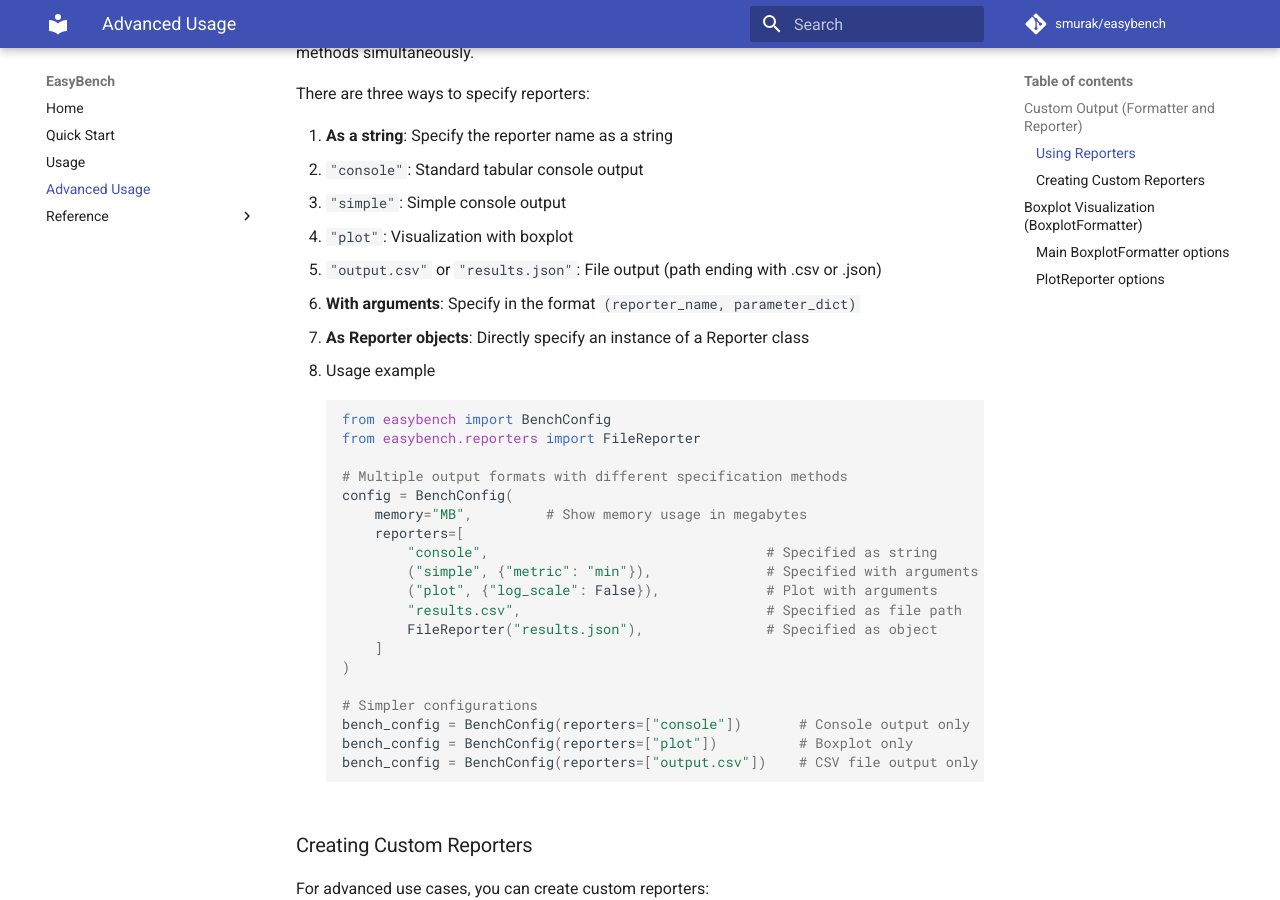
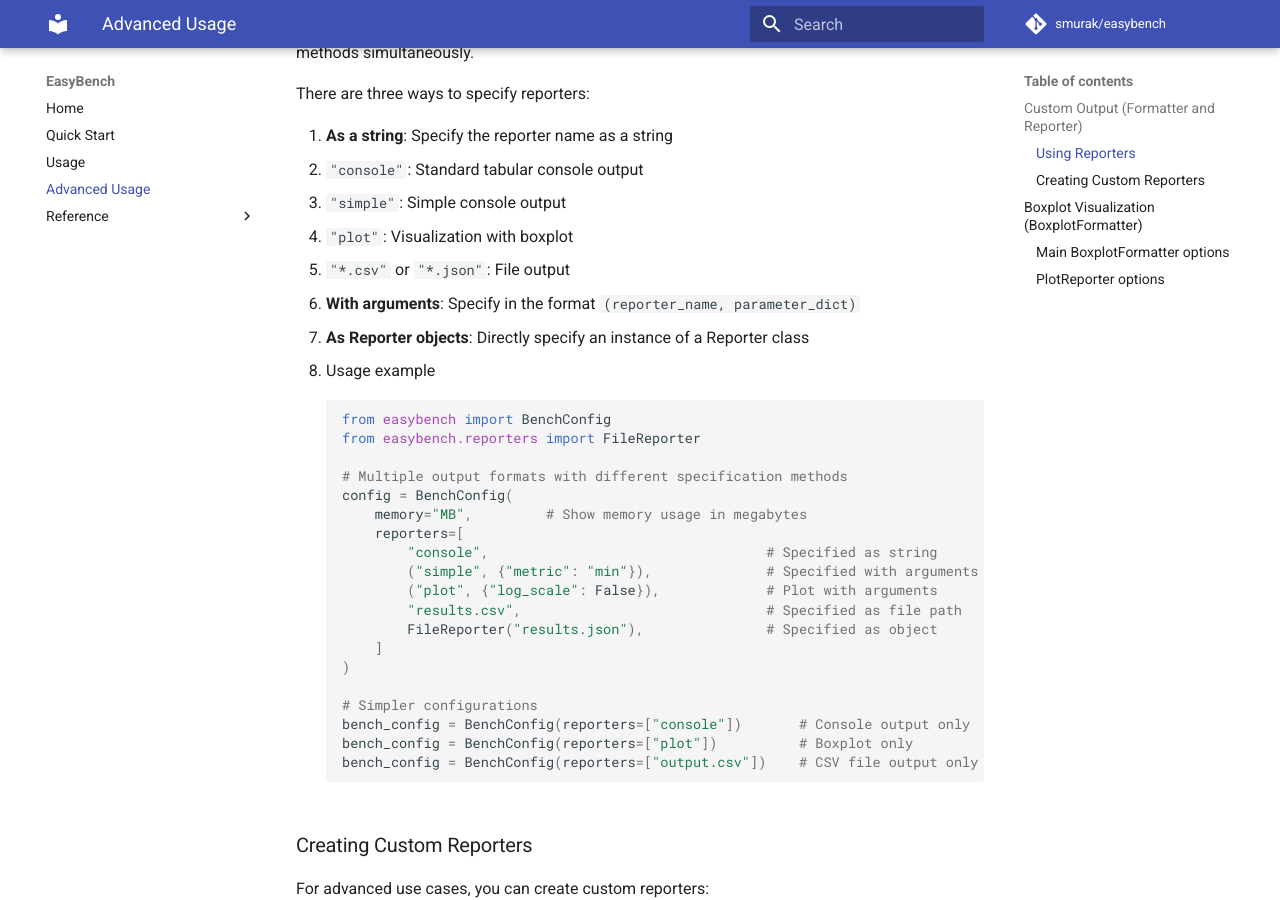
Before and after one commit to smurak/easybench, an MkDocs documentation site: the page built from docs/advanced.md, in a window 1280 px wide and 900 px high, scrolled down 464 px. Built offline with MkDocs 1.6.1 and Material for MkDocs 9.7.7, drawn with Linux system fonts in a browser that asks for light colours; comment, search, counter and statistics services are not loaded.

Commit message:
docs: minor update

```diff
--- a/docs/advanced.md
+++ b/docs/advanced.md
@@ -16,7 +16,7 @@
    - `"console"`: Standard tabular console output
    - `"simple"`: Simple console output
    - `"plot"`: Visualization with boxplot
-   - `"output.csv"` or `"results.json"`: File output (path ending with .csv or .json)
+   - `"*.csv"` or `"*.json"`: File output
 
 2. **With arguments**: Specify in the format `(reporter_name, parameter_dict)`
 
```
Also changed, not shown: README-pypi.md (+1 -1 lines), README.md (+1 -1 lines), README_ja.md (+1 -1 lines).
